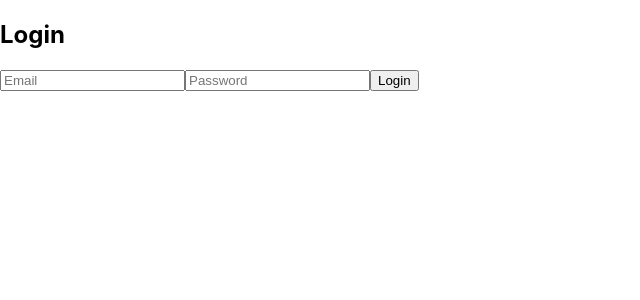
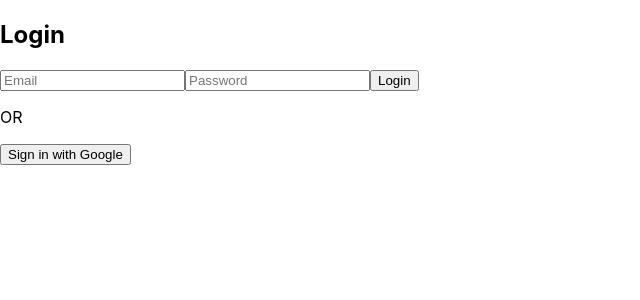
Before and after one commit to HasanMurtez/PPIT, a React (Create React App) app: page /login in a window 1280 px wide. Shown: the top 300 px of the page, without its empty margins (0-640 px from the left). Built offline with nearby package versions, Linux system fonts and the light colour scheme.

Commit message:
Added Google login functionality to Login component

```diff
--- a/src/components/Login.js
+++ b/src/components/Login.js
@@ -1,26 +1,42 @@
 import React, { useState } from "react";
 import { auth } from "../firebase";
-import { signInWithEmailAndPassword } from "firebase/auth";
+import { signInWithEmailAndPassword, signInWithPopup } from "firebase/auth";
+import { googleProvider } from "../firebase";
 import { useNavigate } from "react-router-dom";
 
 const Login = () => {
   const [email, setEmail] = useState("");
   const [password, setPassword] = useState("");
+  const [error, setError] = useState("");
   const navigate = useNavigate();
 
   const handleLogin = async (e) => {
     e.preventDefault();
+    setError("");
+
     try {
       await signInWithEmailAndPassword(auth, email, password);
       navigate("/");
     } catch (error) {
-      console.error(error.message);
+      setError("Failed to log in. Please check your email and password.");
+    }
+  };
+
+  const handleGoogleLogin = async () => {
+    setError("");
+
+    try {
+      await signInWithPopup(auth, googleProvider);
+      navigate("/");
+    } catch (error) {
+      setError("Failed to log in with Google. Please try again.");
     }
   };
 
   return (
     <div>
       <h2>Login</h2>
+      {error && <p>{error}</p>}
       <form onSubmit={handleLogin}>
         <input
           type="email"
@@ -36,6 +52,8 @@ const Login = () => {
         />
         <button type="submit">Login</button>
       </form>
+      <p>OR</p>
+      <button onClick={handleGoogleLogin}>Sign in with Google</button>
     </div>
   );
 };
```
